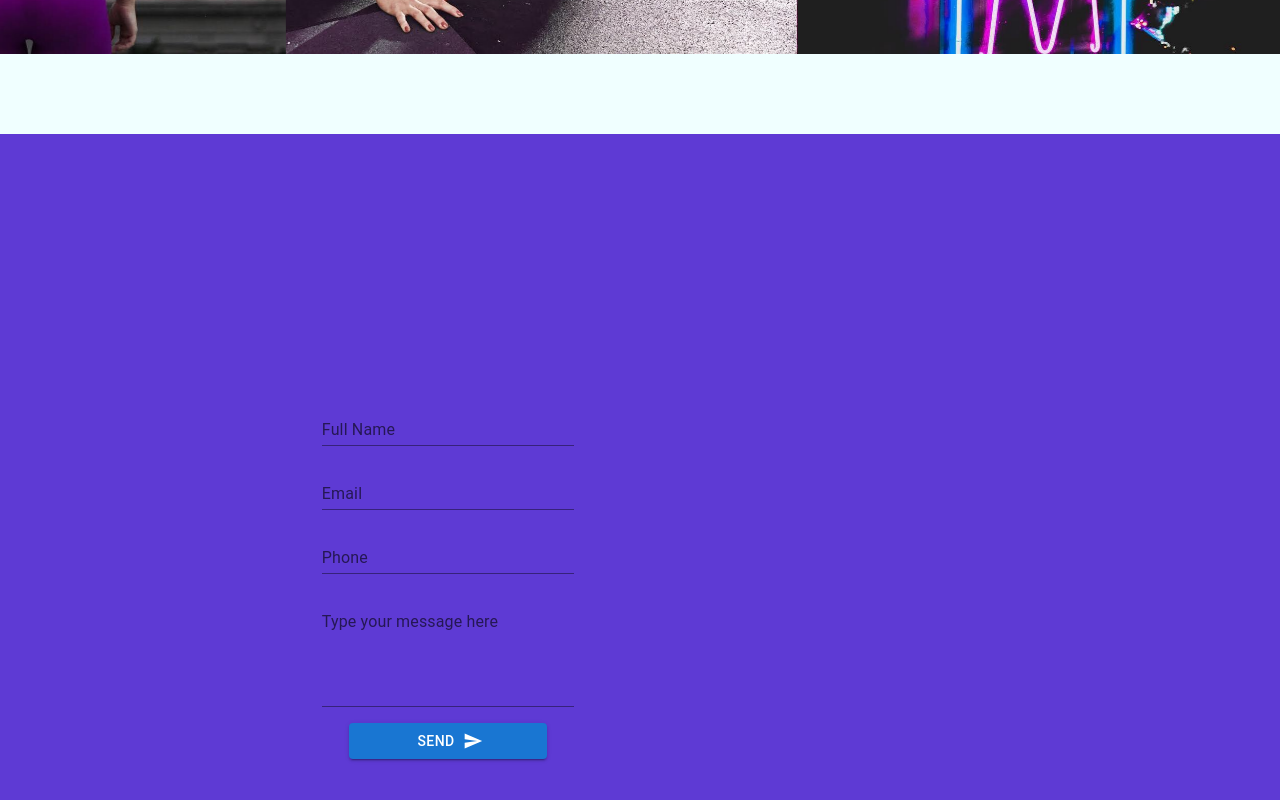
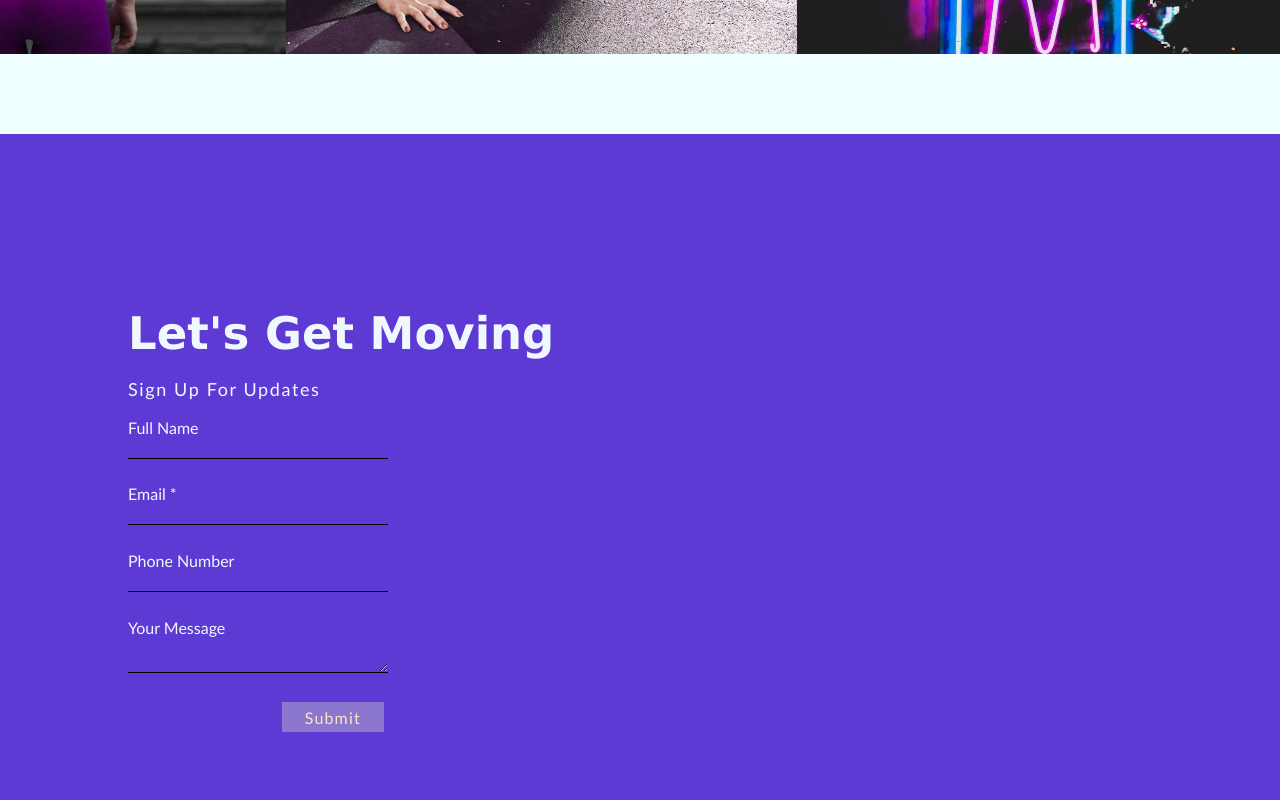
Before and after one commit to sachinCodes98/vishalswateewellness, a React (Create React App) app in the folder website/: page / in a window 1280 px wide. Shown: the part 6280-7080 px from the top of the page. Built offline with nearby package versions, Linux system fonts and the light colour scheme.

Commit message:
contactForm recreation

```diff
--- a/website/src/components/ContactForm/ContactForm.jsx
+++ b/website/src/components/ContactForm/ContactForm.jsx
@@ -1,75 +1,36 @@
 import React from "react";
-import Box from "@mui/material/Box";
-import TextField from "@mui/material/TextField";
-import { createTheme, ThemeProvider } from "@mui/material/styles";
-import Button from '@mui/material/Button';
-import SendIcon from '@mui/icons-material/Send';
+import Heading1 from "../Headings/Heading1";
+import styles from "./contactForm.module.css"
 
-const theme1 = createTheme({
-  components: {
-    MuiTextField: {
-      styleOverrides: {
-        root: {
-          "& .MuiInputBase-input": {
-            color: "white",
-          },
-          "&:hover": {
-            "& .MuiInputBase-input": {
-              color: "white",
-            },
-          },
-          "&.Mui-focused": {
-            "& .MuiInputBase-input": {
-              color: "white",
-            },
-          },
-        },
-      },
-    },
-  },
-});
+
 
 const ContactForm = () => {
   return (
-    <Box
-      component="form"
-      sx={{
-        "& > :not(style)": { m: 1, width: "25ch" },
-      }}
-      noValidate
-      autoComplete="off"
-    >
-      <ThemeProvider theme={theme1}>
-        <TextField
-          id="standard-basic"
-          label="Full Name"
-          variant="standard"
-          InputProps={{ style: { color: "white" } }}
-        />
-        <TextField
-          id="standard-basic"
-          label="Email"
-          variant="standard"
-          InputProps={{ style: { color: "white" } }}
-        />
-        <TextField
-          id="standard-basic"
-          label="Phone"
-          variant="standard"
-          InputProps={{ style: { color: "white" } }}
-        />
-        <TextField
-          id="standard-multiline-static"
-          label="Type your message here"
-          multiline
-          rows={4}
-          variant="standard"
-        />{" "}
-        <Button color="primary" variant="contained" endIcon={<SendIcon />}>
-        Send
-      </Button>
-      </ThemeProvider>
-    </Box>
+    <div >
+    <Heading1 classProp={'heading2'} contentName={"Let's Get Moving"} />
+    <p className={styles.contactFormpTag}>Sign Up For Updates</p>
+    <div className={styles.ContactFormMain}>
+     <form action="submit">
+     <label className={styles.formLabel} htmlFor="fullName">Full Name</label>
+      <br />
+      <input className={styles.formInput} type="text" placeHolder="" />
+      <br />
+     <label className={styles.formLabel} htmlFor="email">Email *</label>
+      <br />
+      <input className={styles.formInput} type="email" placeHolder="" required/>
+      <br />
+     <label className={styles.formLabel} htmlFor="number">Phone Number</label>
+      <br />
+      <input className={styles.formInput} type="text" placeHolder="" />
+      <br />
+     <label className={styles.formLabel} htmlFor="message">Your Message</label>
+      <br />
+      <textarea className={styles.formInput} type="text" placeHolder="" />
+      <br />
+      <input className={styles.formSubmitBtn} type="submit" />
+     </form>
+    </div>
+    </div>
   );
 };
 
--- /dev/null
+++ b/website/src/components/ContactForm/contactForm.module.css
@@ -0,0 +1,49 @@
+.contactFormpTag{
+    /* border: 1px solid white; */
+    color:aliceblue;
+    text-align: start;
+    font-size: 18px;
+    margin: none;
+    letter-spacing: 0.09em;
+    font-family:'Gill Sans', 'Gill Sans MT', Calibri, 'Trebuchet MS', sans-serif;
+}
+.ContactFormMain{
+    text-align: left;
+}
+.formLabel{
+   text-align: start;
+   margin-bottom: 5%;
+   font-family:'Trebuchet MS', 'Lucida Sans Unicode', 'Lucida Grande', 'Lucida Sans', Arial, sans-serif;
+}
+.formInput{
+    width: 50%;
+    background-color: transparent;
+    border: none;
+    outline: none;
+    border-bottom: 1px solid black;
+    margin-bottom: 5%;
+}
+.formInput:focus {
+    border: none;
+    border-bottom: 1px solid rgb(58, 57, 57);
+    color: rgb(201, 205, 207);
+  }
+  .formInput::placeholder {
+    color: #999;
+  }
+  .formInput:focus::placeholder {
+    color: rgb(212, 219, 226);
+  }
+  .formSubmitBtn{
+    text-decoration: none;
+    border: none;
+    background-color: #8b77cd;
+    color: bisque;
+    width: 20%;
+    height: 30px;
+    font-size: 16px;
+    font-family: 'Gill Sans', 'Gill Sans MT', Calibri, 'Trebuchet MS', sans-serif;
+    letter-spacing: 0.071em;
+    margin-left: 30%;
+    cursor: pointer;
+  }
--- a/website/src/components/Footer/footer.module.css
+++ b/website/src/components/Footer/footer.module.css
@@ -9,9 +9,10 @@
     background-color: #5e3ad4;
 }
 .formContainer{
-    width: 30%;
-    margin-left: 20%;
-    padding-top: 20% ;
+    /* border: 1px solid white; */
+    width: 40%;
+    margin-left: 10%;
+    padding-top: 10% ;
     color:aliceblue ;
     /* margin: auto; */
 }
--- a/website/src/components/Headings/Heading1.jsx
+++ b/website/src/components/Headings/Heading1.jsx
@@ -1,5 +1,6 @@
 import React from "react";
 import "./heading1.css";
+import "./heading2.css"
 
 const Heading1 = (props) => {
   const { classProp, contentName } = props;
--- /dev/null
+++ b/website/src/components/Headings/heading2.css
@@ -0,0 +1,11 @@
+.heading2 {
+  color: aliceblue;
+  font-size: 45px;
+  font-weight: 900;
+  font-family: Verdana, Geneva, Tahoma, sans-serif;
+  letter-spacing: 0.0001em;
+  width: 90%;
+  /* margin: auto; */
+  text-align: start;
+  margin-bottom: 3px;
+}
```
